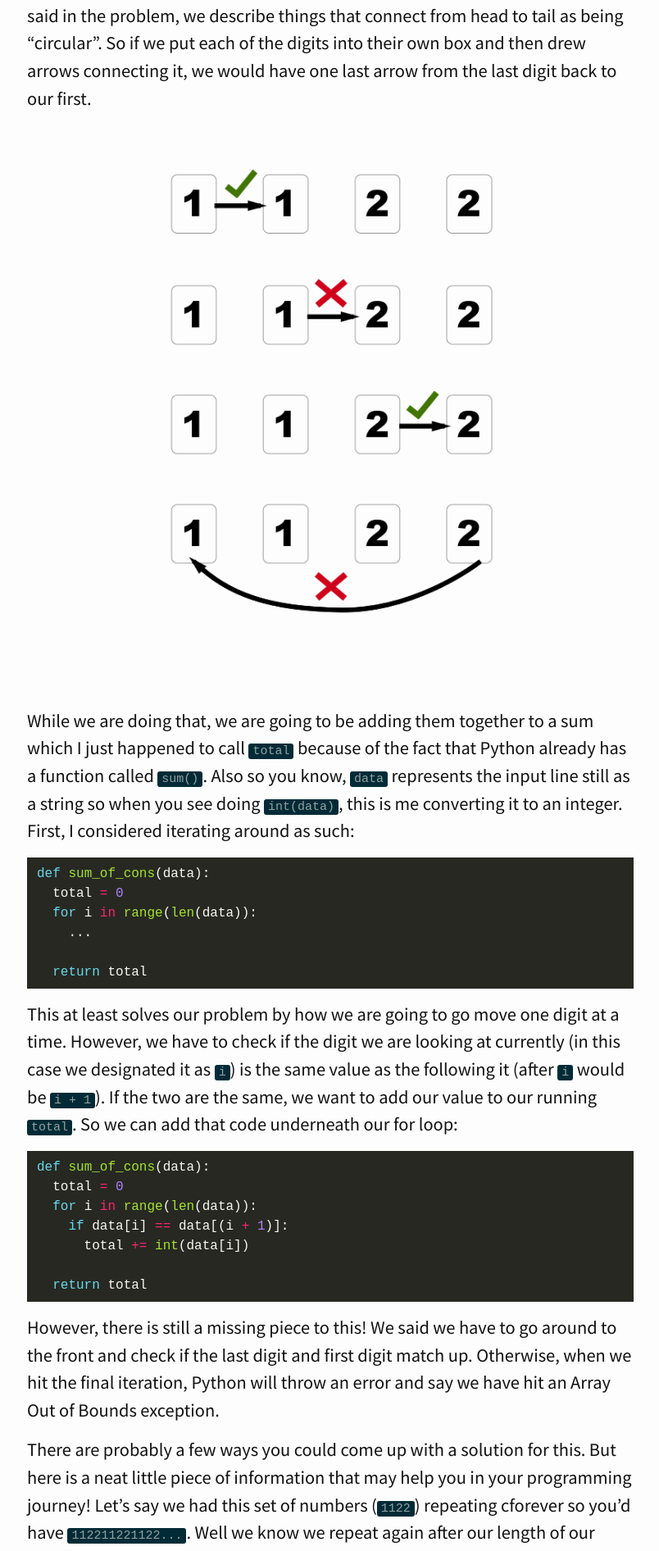
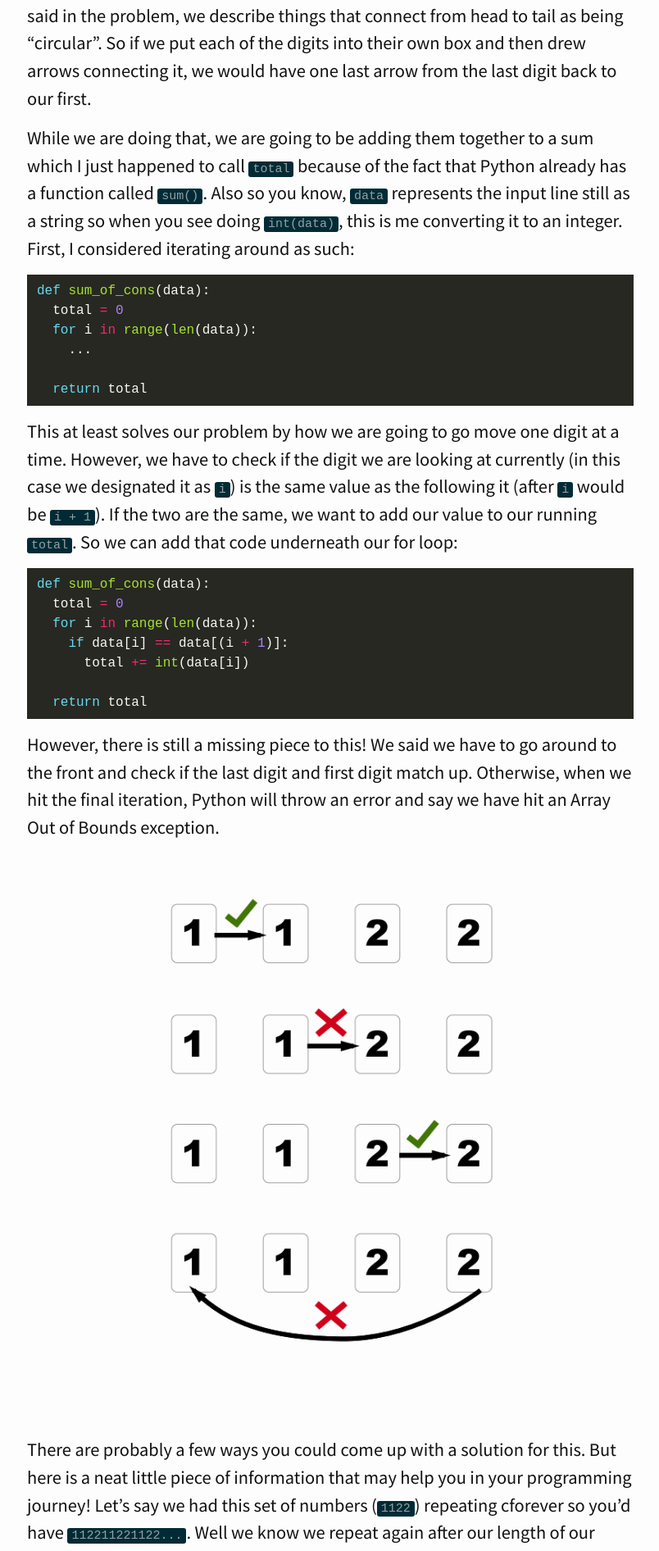
Before and after one commit to maxcell/blog, a Jekyll site: the page built from _posts/2017-12-01-inverse-captcha.md, in a window 1280 px wide. Shown: the part 1221-3113 px from the top of the page at 82% size, without its empty margins (237-1041 px from the left). Built offline with Jekyll 4.4.1, drawn with Linux system fonts in a browser that asks for light colours; comment, search, counter and statistics services are not loaded.

Commit message:
Move image to be in consecutive value section

````diff
--- a/_posts/2017-12-01-inverse-captcha.md
+++ b/_posts/2017-12-01-inverse-captcha.md
@@ -18,8 +18,6 @@ Here are the examples we were given:
 - `91212129` produces `9` because the only digit that matches the next one is the last digit, `9`.
 
 So let's think about this for a second. We know we start from the beginning and we don't just stop at the last digit of our number. We have to continue *around and back* to the first digit. You could think of it as a dog chasing their tail! As it said in the problem, we describe things that connect from head to tail as being "circular". So if we put each of the digits into their own box and then drew arrows connecting it, we would have one last arrow from the last digit back to our first.
-
-<img src='{{ site.baseurl }}/assets/img/process.png' asset="@magick:2x" alt="Diagram showing each step to the process. Arrows connecting consecutive digits and checks indicating success in the first and third check and xs for failure in second and four (final) step">
 
 While we are doing that, we are going to be adding them together to a sum which I just happened to call `total` because of the fact that Python already has a function called `sum()`. Also so you know, `data` represents the input line still as a string so when you see doing `int(data)`, this is me converting it to an integer. First, I considered iterating around as such:
 
@@ -45,6 +43,8 @@ def sum_of_cons(data):
 ```
 
 However, there is still a missing piece to this! We said we have to go around to the front and check if the last digit and first digit match up. Otherwise, when we hit the final iteration, Python will throw an error and say we have hit an Array Out of Bounds exception.
+
+<img src='{{ site.baseurl }}/assets/img/process.png' asset="@magick:2x" alt="Diagram showing each step to the process. Arrows connecting consecutive digits and checks indicating success in the first and third check and xs for failure in second and four (final) step">
 
 There are probably a few ways you could come up with a solution for this. But here is a neat little piece of information that may help you in your programming journey! Let's say we had this set of numbers (`1122`) repeating cforever so you'd have `112211221122...`. Well we know we repeat again after our length of our current string which happens to be `4`. So when we hit the fifth index, we have managed to find the first index of our original string. This would be true if we did the same thing with the 9th index too. So this means any multiple of our string length `+ 1` will be the first digit. To remove any multiple, we could use the `%` or modulus operator. Let's says we had the number `8` (the ninth index) and we were to modulus it by `4`  (the length of our string). It would give us back the **remainder** of when we took out all of the possible multiples of 4 we could have that would leave the result as a whole number. If that still is a bit hard to understand, `%` looks a lot like the `/` and that's because it instead of telling you how many multiple something can go into another number, it will tell us the remainder. These are two peas in a pod!
 
````
